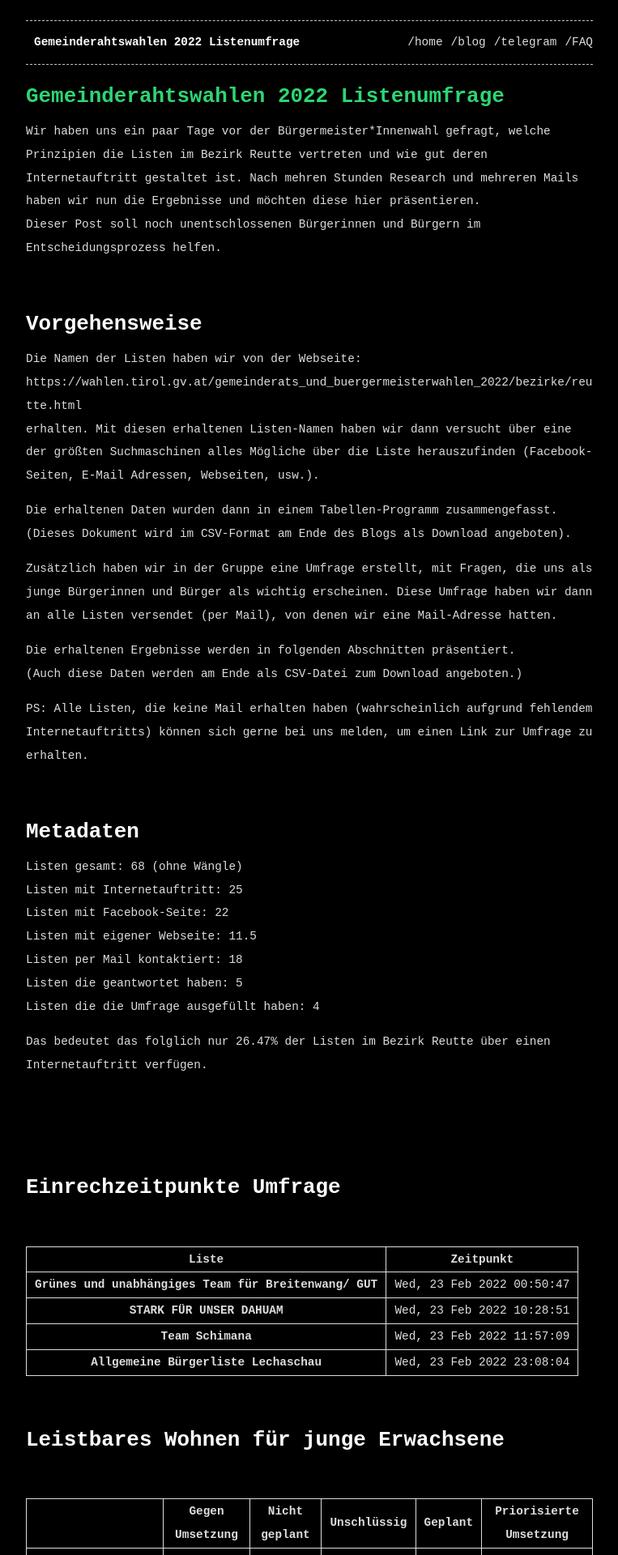
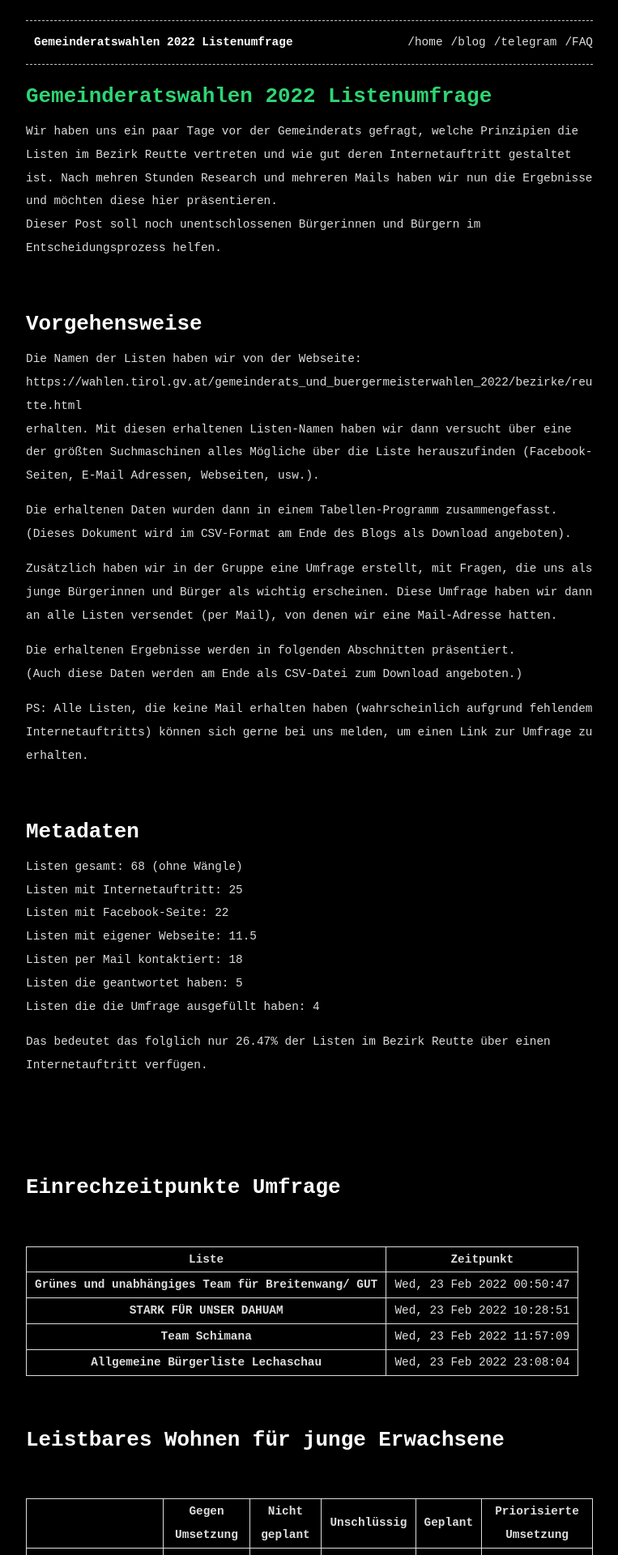
Before and after one commit to Hackertreff-Reutte/Hackertreff-Reutte.github.io, a Jekyll site: the page built from _posts/2022-02-24-Gemeinderatswahlen-2022-Listenumfrage.md, in a window 1280 px wide. Shown: the top 1920 px of the page at 81% size, without its empty margins (258-1021 px from the left). Built offline with Jekyll 4.4.1, drawn with Linux system fonts in a browser that asks for light colours; nearby versions of some CDN libraries.

Commit message:
fixed typo in title

```diff
--- a/_posts/2022-02-24-Gemeinderahtswahlen-2022-Listenumfrage.md
+++ b/_posts/2022-02-24-Gemeinderatswahlen-2022-Listenumfrage.md
@@ -1,12 +1,12 @@
 ---
 layout: post
 author: HTR
-post-title: "Gemeinderahtswahlen 2022 Listenumfrage"
+post-title: "Gemeinderatswahlen 2022 Listenumfrage"
 tags: Politik
 ---
 <link rel="stylesheet" href="{{ layout.post_assets | liquify }}/css/post.css">
 
-Wir haben uns ein paar Tage vor der Bürgermeister*Innenwahl gefragt, welche Prinzipien die Listen im Bezirk Reutte vertreten und wie gut deren Internetauftritt gestaltet ist. Nach mehren Stunden Research und mehreren Mails haben wir nun die Ergebnisse und möchten diese hier präsentieren.
+Wir haben uns ein paar Tage vor der Gemeinderats gefragt, welche Prinzipien die Listen im Bezirk Reutte vertreten und wie gut deren Internetauftritt gestaltet ist. Nach mehren Stunden Research und mehreren Mails haben wir nun die Ergebnisse und möchten diese hier präsentieren.
 Dieser Post soll noch unentschlossenen Bürgerinnen und Bürgern im Entscheidungsprozess helfen.
 
 <br>
--- a/assets/posts/2022-02-24-Gemeinderahtswahlen-2022-Listenumfrage/js/post.js
+++ b/assets/posts/2022-02-24-Gemeinderatswahlen-2022-Listenumfrage/js/post.js
@@ -398,7 +398,7 @@ function createTables(data) {
   createTable(37, data, possibleAnswers[15]);
 }
 
-Papa.parse("/assets/posts/2022-02-24-Gemeinderahtswahlen-2022-Listenumfrage/csv/umfrage.csv", {
+Papa.parse("/assets/posts/2022-02-24-Gemeinderatswahlen-2022-Listenumfrage/csv/umfrage.csv", {
 	download: true,
   complete: function(results) {
     createTables(results.data);
```
Also changed, not shown: assets/posts/2022-02-24-Gemeinderatswahlen-2022-Listenumfrage/css/post.css (renamed from assets/posts/2022-02-24-Gemeinderahtswahlen-2022-Listenumfrage/css/post.css), assets/posts/2022-02-24-Gemeinderatswahlen-2022-Listenumfrage/csv/listen_2020.csv (renamed from assets/posts/2022-02-24-Gemeinderahtswahlen-2022-Listenumfrage/csv/listen_2020.csv), assets/posts/2022-02-24-Gemeinderatswahlen-2022-Listenumfrage/csv/umfrage.csv (renamed from assets/posts/2022-02-24-Gemeinderahtswahlen-2022-Listenumfrage/csv/umfrage.csv).
